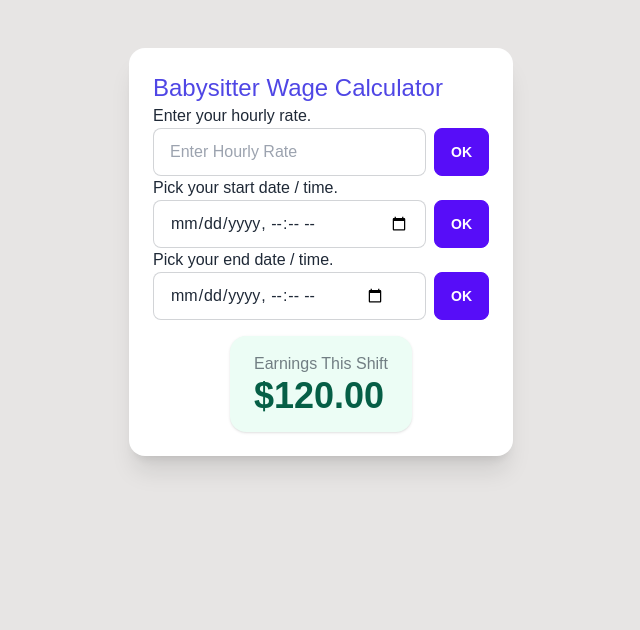
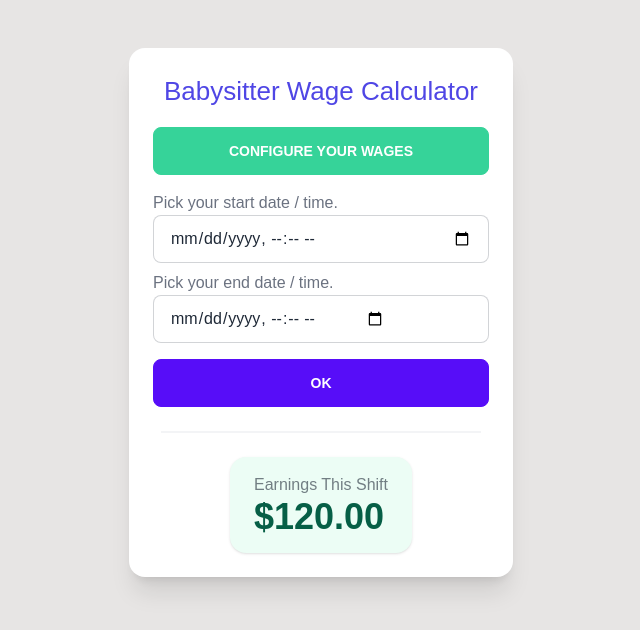
Before and after one commit to tgrinstead3d/WageCalculator, a React (Create React App) app: page / in a window 1280 px wide. Shown: the top 630 px of the page, without its empty margins (319-959 px from the left). Built offline with nearby package versions, Linux system fonts and the light colour scheme; a web font is replaced by a local one.

Commit message:
Changed to one submit button for the form then added a button to open a modal to enter wages

```diff
--- a/src/App.js
+++ b/src/App.js
@@ -1,4 +1,3 @@
-import WageInput from "./Components/WageInput.tsx";
 import DateRangePicker from "./Components/DateRangePicker.tsx";
 // import {useState} from "react";
 import Earnings from "./Components/Earnings.tsx";
@@ -16,10 +15,11 @@ function App() {
     return (
         <div className="flex pt-12 items-start justify-center h-screen w-screen bg-stone-200 font-sans">
             <div className="card w-96 bg-base-100 shadow-xl p-6">
-                <h1 className="text-indigo-600 text-2xl font-light">Babysitter Wage Calculator</h1>
+                <h1 className="text-indigo-600 text-[26px] mb-4 text-center">Babysitter Wage Calculator</h1>
                 <div className="flex flex-col items-center">
-                    <WageInput/>
+                    <div className="btn btn-success w-full mb-4 text-white">Configure your wages</div>
                     <DateRangePicker/>
+                    <div className="block h-[2px] w-[95%] bg-gray-100 mt-6"></div>
                     <Earnings />
                 </div>
             </div>
--- a/src/Components/DateRangePicker.tsx
+++ b/src/Components/DateRangePicker.tsx
@@ -16,15 +16,14 @@ function DateRangePicker() {
     return (
         <>
             <form className="flex flex-col font-sans w-[100%]">
-                <label>Pick your start date / time.</label>
-                <div className="flex flex-row">
-                    <input type="datetime-local" className="input input-bordered w-full max-w-xs"/>
-                    <button type="button" onClick={handleDateStartSubmit} className="btn btn-primary ml-2">OK</button>
+                <label className="block text-gray-500">Pick your start date / time.</label>
+                <div className="flex flex-row mb-2">
+                    <input type="datetime-local" className="input input-bordered w-full max-w-full"/>
                 </div>
-                <label>Pick your end date / time.</label>
-                <div className="flex flex-row">
-                    <input type="datetime-local" className="input input-bordered w-full max-w-xs flex flex-row"/>
-                    <button type="button" onClick={handleDateEndSubmit} className="btn btn-primary ml-2">OK</button>
+                <label className="block text-gray-500">Pick your end date / time.</label>
+                <div className="flex flex-col">
+                    <input type="datetime-local" className="input input-bordered w-full max-w-full flex flex-row"/>
+                    <button type="submit" onClick={handleDateEndSubmit} className="btn btn-primary mt-4 max-w-full">OK</button>
                 </div>
             </form>
         </>
--- a/src/Components/Earnings.tsx
+++ b/src/Components/Earnings.tsx
@@ -2,7 +2,7 @@ import "./../index.css";
 
 function Earnings() {
     return (
-        <div className="mt-4">
+        <div className="mt-6">
         <div className="stats shadow bg-emerald-50">
 
             <div className="stat">
--- a/src/Components/WageInput.tsx
+++ b/src/Components/WageInput.tsx
@@ -7,12 +7,12 @@ const handleWageSubmit = (e) => {
 
 function WageInput() {
     return (
-        <div className="font-sans w-[100%]">
+        <div className="font-sans w-[100%] mb-4">
             <form className="flex flex-col">
-                <label>Enter your hourly rate.</label>
+                <label className="block text-gray-500">Enter your hourly rate.</label>
                 <div className="flex flex-row">
                 <input type="number" placeholder="Enter Hourly Rate" className="input input-bordered w-full max-w-xs"/>
-                <button type="button" onClick={handleWageSubmit} className="btn btn-primary ml-2">OK</button>
+                <button type="button" onClick={handleWageSubmit} className="btn btn-primary">OK</button>
                 </div>
             </form>
         </div>
```
